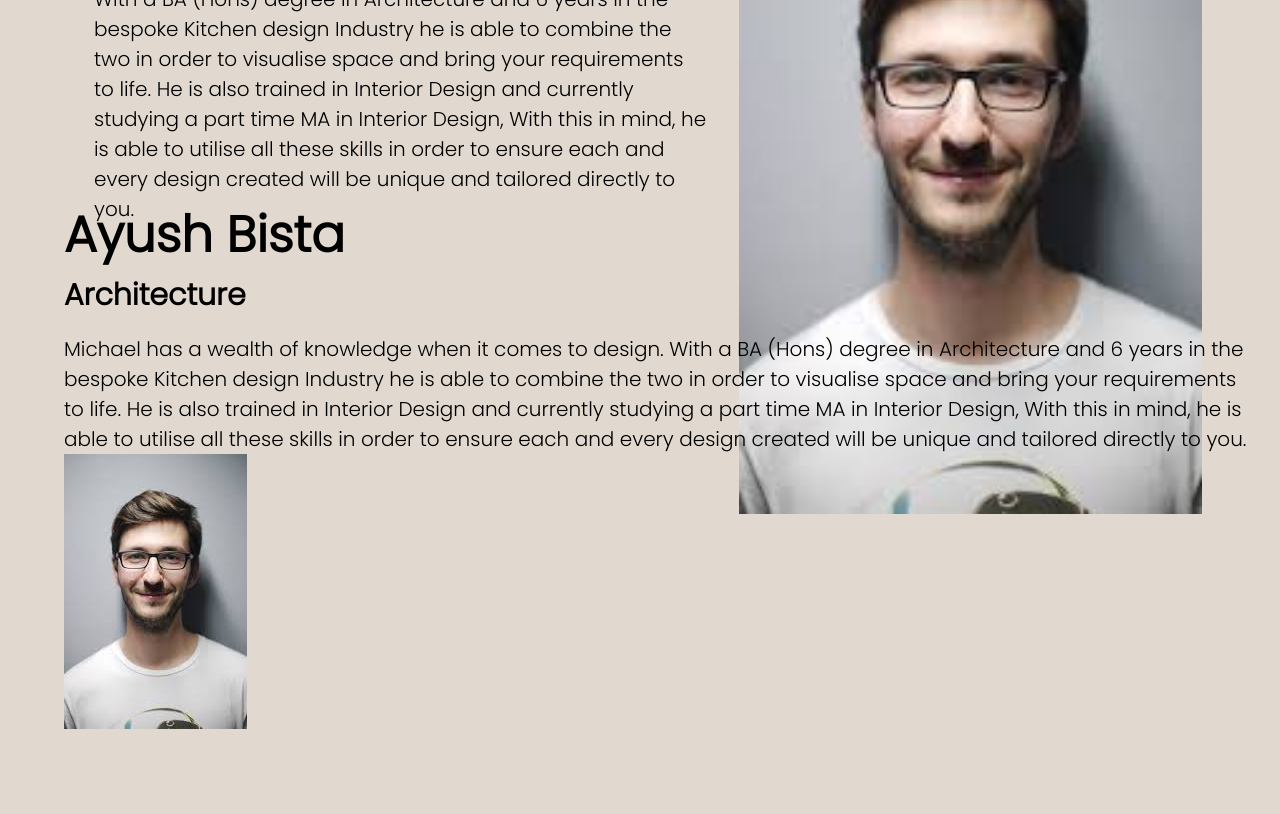
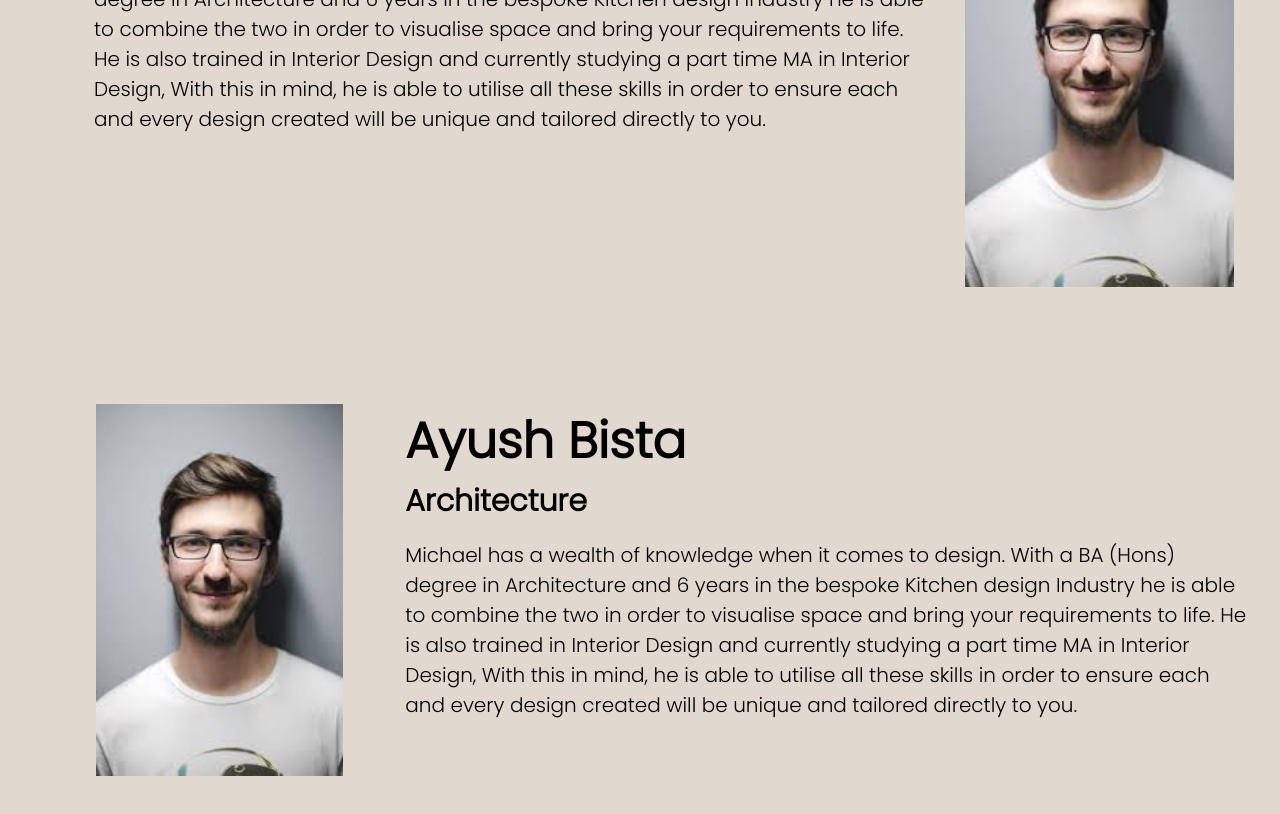
Before and after one commit to Suyog04/architect_101, a React (Create React App) app: page / in a window 1280 px wide. Shown: the part 1280-2094 px from the top of the page. Built offline with nearby package versions, Linux system fonts and the light colour scheme.

Commit message:
about team completed

```diff
--- a/src/Pages/Home/Home.css
+++ b/src/Pages/Home/Home.css
@@ -76,7 +76,7 @@
 
 .team {
   background-color: #e1d9cf;
-  height: 200vh;
+  height: 300vh;
   display: flex;
   flex-direction: column;
   width: 100%;
@@ -109,34 +109,37 @@
 }
 
 .row_img img {
-  height: 200%;
-  padding-right: 3rem;
-  padding-top: 4rem;
+  height: 130%;
+  padding-right: 1rem;
+  padding-top: 8rem;
 }
 
-.row_01 {
+.row_02 {
   display: flex;
 }
-
-.row_img_01 img {
-  height: 200%;
-  padding-right: 3rem;
-  padding-top: 4rem;
+.row_img01 img {
+  height: 110%;
+  padding-right: 1rem;
+  padding-top: 15rem;
+  padding-left: 2rem;
 }
 
 .row_des_01 h2 {
-  padding-top: 4rem;
+  padding-top: 15rem;
   font-size: 50px;
+  padding-left: 5%;
 }
 
 .row_des_01 h3 {
   font-size: 30px;
+  padding-left: 5%;
 }
 
 .row_des_01 p {
   padding-top: 1rem;
   padding-right: 2rem;
   font-size: 20px;
+  padding-left: 5%;
 }
 
 .define-product {
--- a/src/Pages/Home/Home.jsx
+++ b/src/Pages/Home/Home.jsx
@@ -63,6 +63,9 @@ const Home = () => {
         </div>
 
         <div className="row_02">
+          <div className="row_img01">
+              <img src={image} alt="person" />
+          </div>
           <div className="row_des_01">
             <h2>Ayush Bista</h2>
             <h3>Architecture</h3>
@@ -76,9 +79,6 @@ const Home = () => {
               these skills in order to ensure each and every design created will
               be unique and tailored directly to you.
             </p>
-          </div>
-          <div className="row_img01">
-            <img src={image} alt="person" />
           </div>
         </div>
       </section>
```
